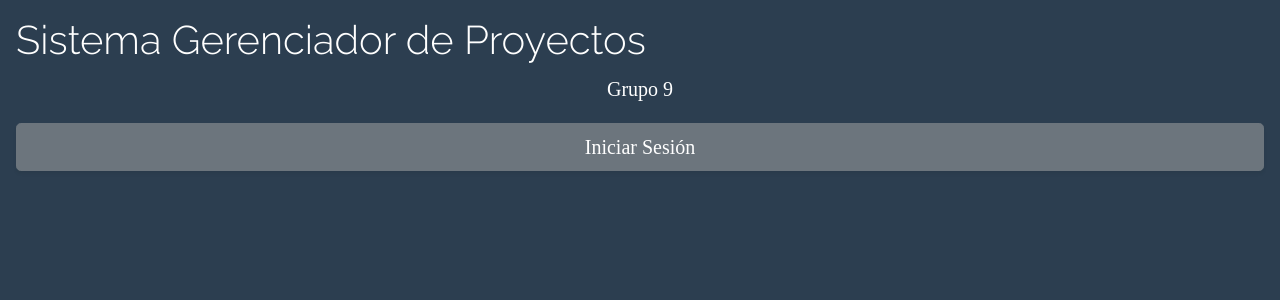
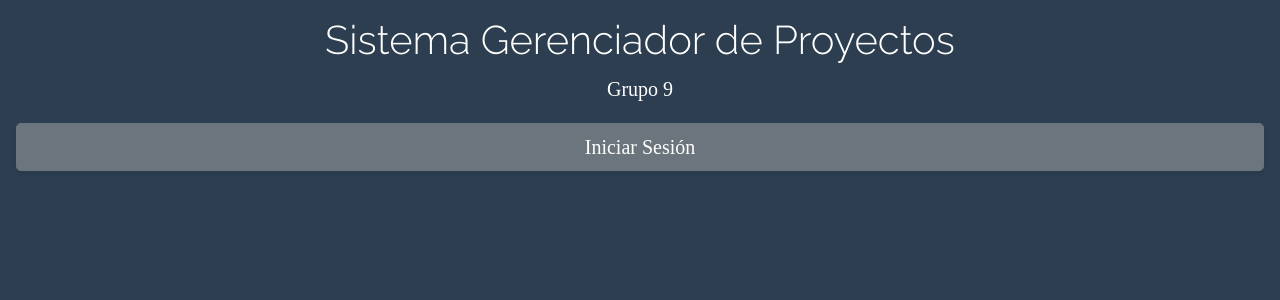
Before and after one commit to Diegocent/SGPAgiles, a Django app: page / in a window 1280 px wide. Shown: the part 104-404 px from the top of the page. Run offline with Django 3.2, Linux system fonts and the light colour scheme; parts of the project's set-up code (start-up, migrations or seed data) failed here and were passed over; some libraries are stand-ins or nearby versions.

Commit message:
Estilos centrados y con cambio de fuentes

```diff
--- a/templates/index.html
+++ b/templates/index.html
@@ -67,7 +67,7 @@
   <main class="px-3">
       {% if not request.user.is_authenticated  %}
 
-        <h1>Sistema Gerenciador de Proyectos</h1>
+        <h1 style="text-align: center">Sistema Gerenciador de Proyectos</h1>
 
         <p class="lead"> Grupo 9 </p>
 
@@ -87,18 +87,18 @@
                         <div class="row">
                             <div class="col-xl-6 col-md-6">
                                 <div class="card bg-primary text-white mb-4">
-                                    <div class="card-body">Configuraciones</div>
+                                    <div class="card-body" style="font-size: 40px">Configuraciones</div>
                                     <div class="card-footer d-flex align-items-center justify-content-between">
-                                        <a class="small text-white stretched-link" href="config/">Configuraciones del Sistema</a>
+                                        <a class="small text-white stretched-link" href="config/" style="font-size: 20px">Configuraciones del Sistema</a>
                                         <div class="small text-white"><i class="fas fa-angle-right"></i></div>
                                     </div>
                                 </div>
                             </div>
                             <div class="col-xl-6 col-md-6">
                                 <div class="card bg-warning text-white mb-4">
-                                    <div class="card-body">Proyectos</div>
+                                    <div class="card-body" style="font-size: 40px">Proyectos</div>
                                     <div class="card-footer d-flex align-items-center justify-content-between">
-                                        <a class="small text-white stretched-link" href="proyecto/">Configuraciones de Proyectos</a>
+                                        <a class="small text-white stretched-link" href="proyecto/" style="font-size: 20px">Configuraciones de Proyectos</a>
                                         <div class="small text-white"><i class="fas fa-angle-right"></i></div>
                                     </div>
                                 </div>
--- a/templates/socialaccount/login.html
+++ b/templates/socialaccount/login.html
@@ -7,7 +7,7 @@
     <h2>{% blocktrans with provider.name as provider %}Conectar {{ provider }}{% endblocktrans %}</h2>
     <p>{% blocktrans with provider.name as provider %}Usted esta por iniciar sesión desde una cuenta tercerizada {{ provider }}.{% endblocktrans %}</p>
 {% else %}
-<h2>{% blocktrans with provider.name as provider %}Inicie Sesión Vía {{ provider }}{% endblocktrans %}</h2>
+<h2 style="text-align: center">{% blocktrans with provider.name as provider %}Inicie Sesión Vía {{ provider }}{% endblocktrans %}</h2>
 <p>{% blocktrans with provider.name as provider %}Usted esta por iniciar sesión desde una cuenta tercerizada  {{ provider }}.{% endblocktrans %}</p>
 {% endif %}
 <form method="post">
```
